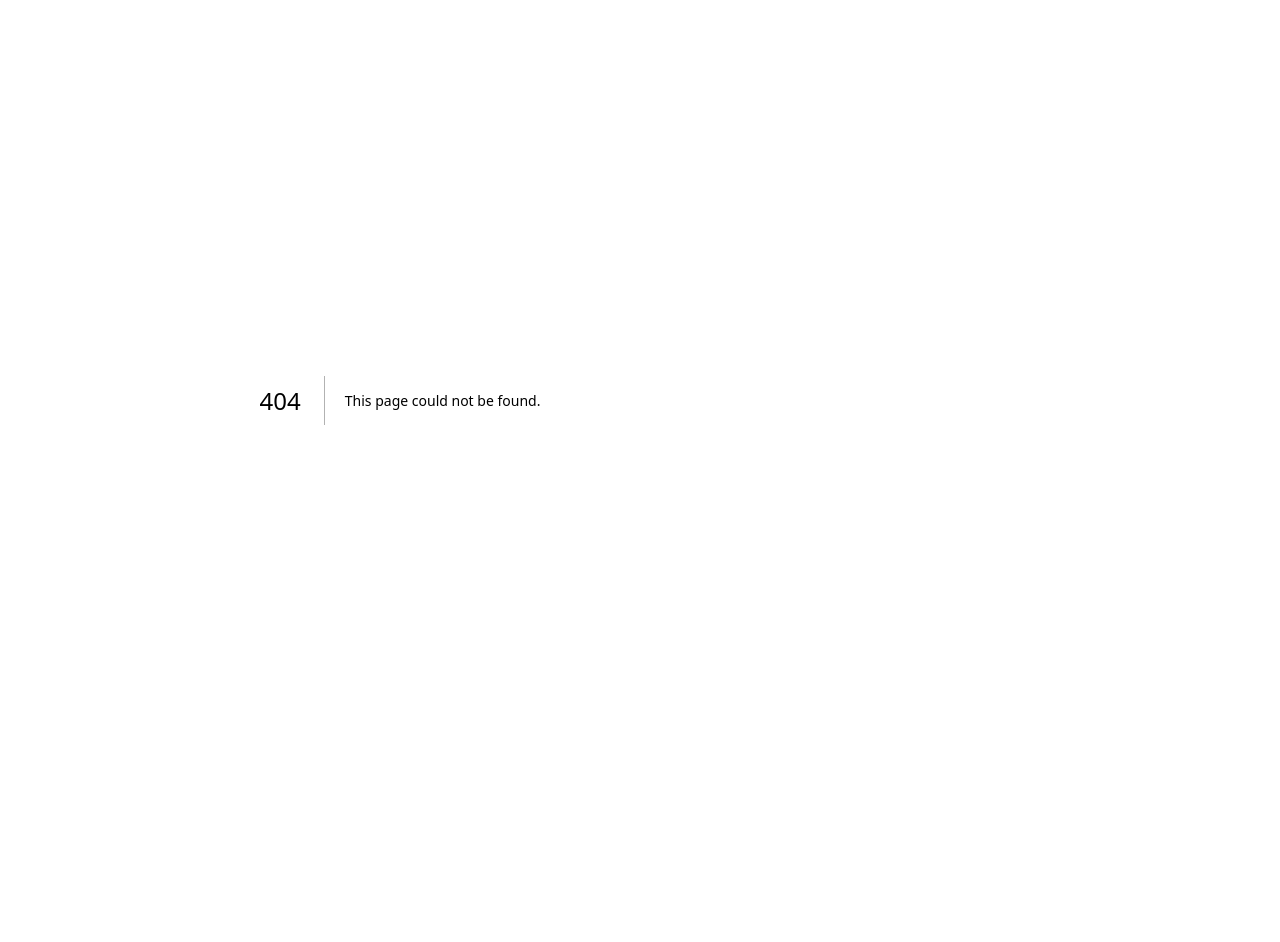
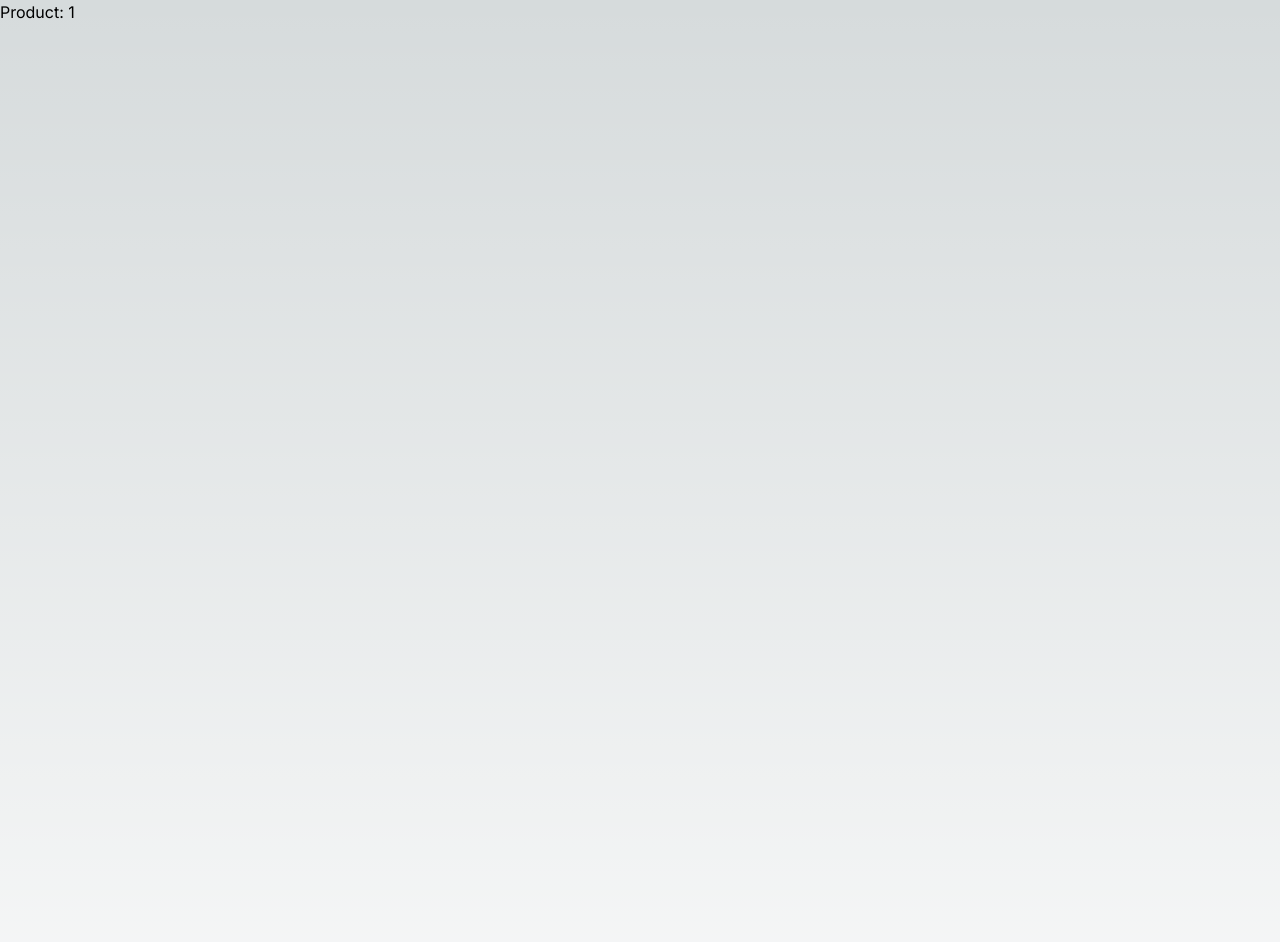
Before and after one commit to Ehsan-c137/reduxtToolkit_RTK, a Next.js app: page /products/1 in a window 1280 px wide. Before the commit this address had no page. Shown: the top 942 px of the page. Built offline with nearby package versions, Linux system fonts and the light colour scheme.

Commit message:
initial commit

```diff
--- /dev/null
+++ b/src/app/products/[id]/page.jsx
@@ -0,0 +1,3 @@
+export default function Product({ params }) {
+   return <h1>Product: {params.id}</h1>;
+}
--- /dev/null
+++ b/src/app/products/page.jsx
@@ -0,0 +1,3 @@
+export default function Product() {
+   return <h1 className="w-[100vw] h-[100vh]">All Product</h1>;
+}
```
